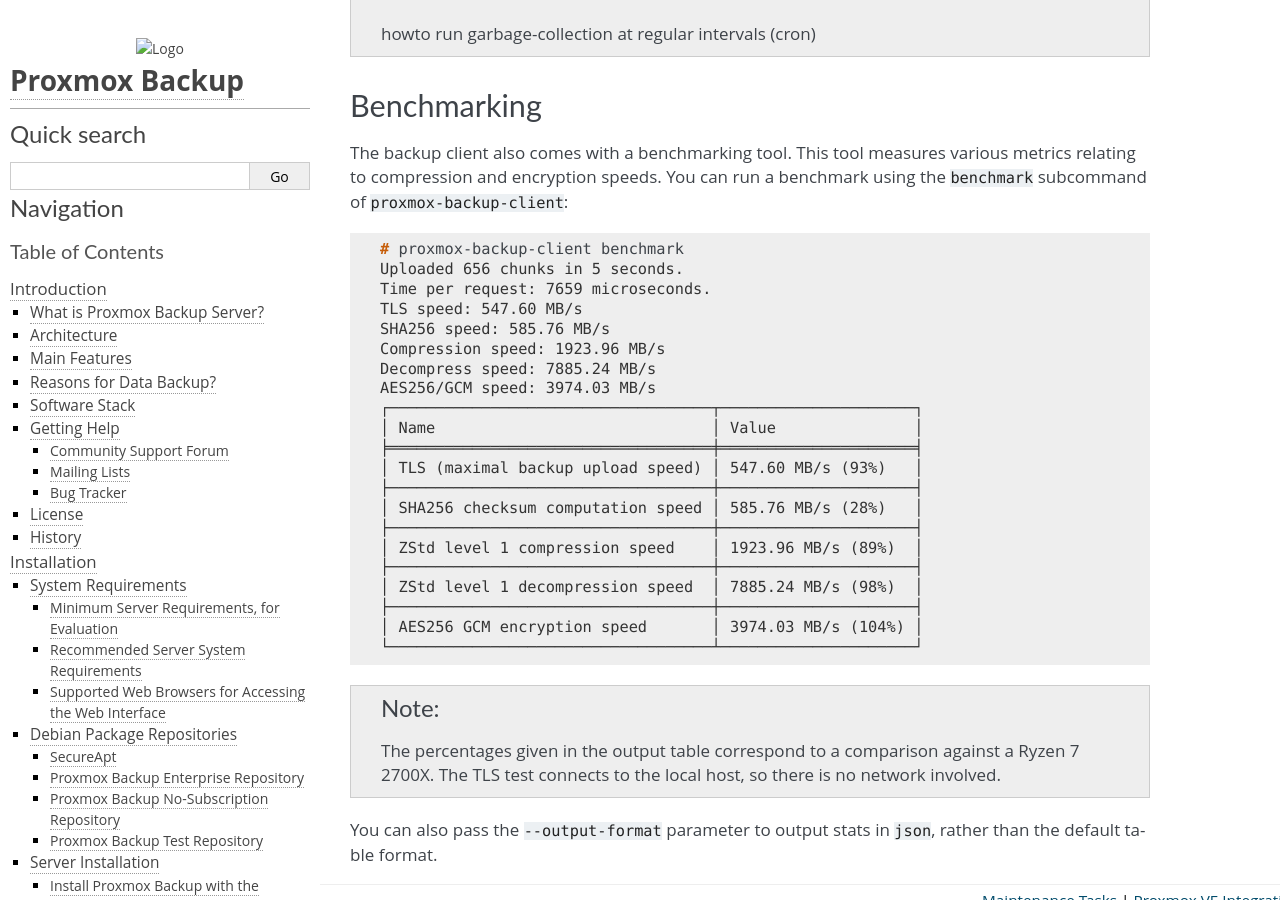
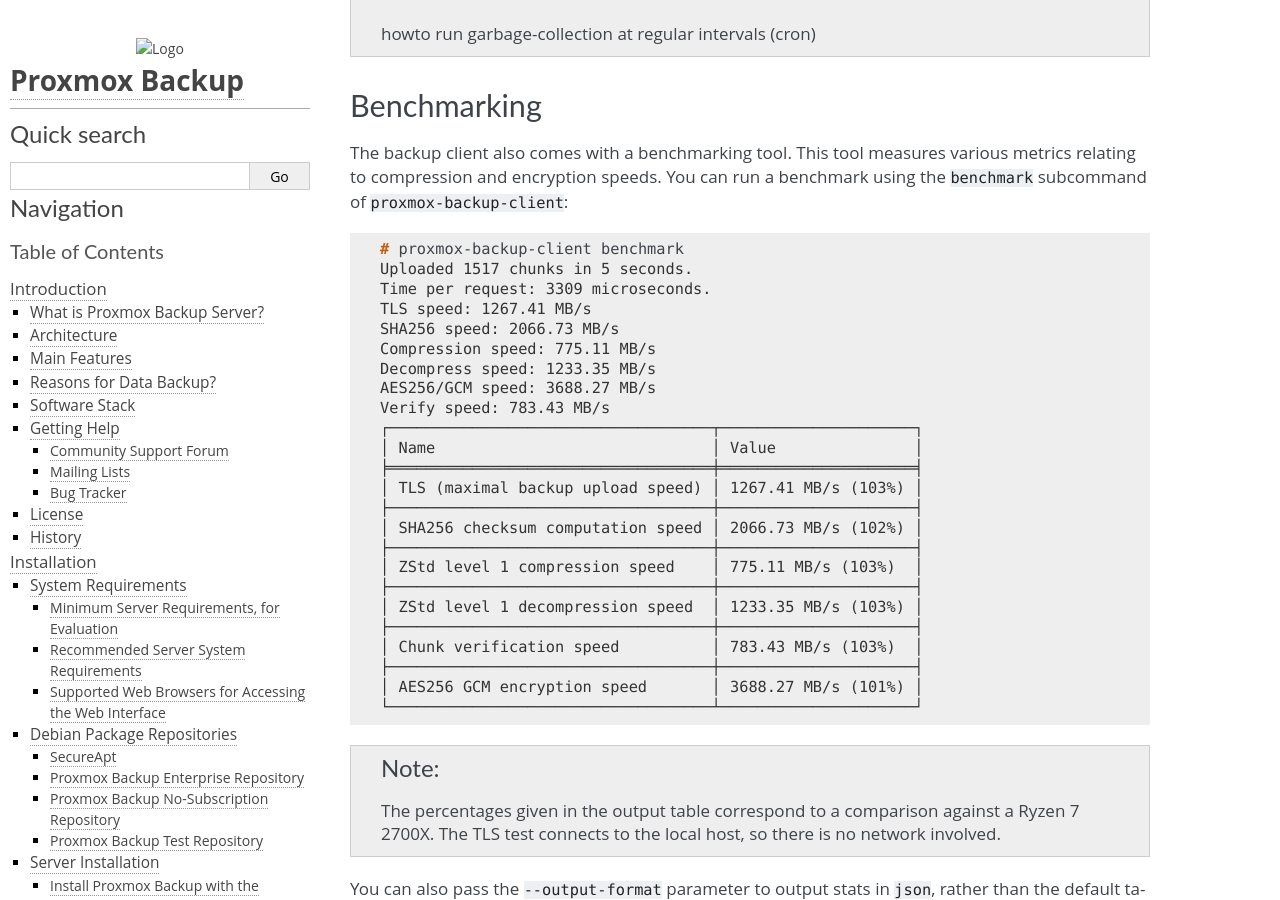
Before and after one commit to proxmox/proxmox-backup, a Sphinx documentation site: the page built from docs/backup-client.rst, in a window 1280 px wide and 900 px high, scrolled down 13517 px. Built offline with Sphinx 7.4.7, drawn with Linux system fonts in a browser that asks for light colours.

Commit message:
docs: update benchmark results

```diff
--- a/docs/backup-client.rst
+++ b/docs/backup-client.rst
@@ -698,26 +698,30 @@
 .. code-block:: console
 
   # proxmox-backup-client benchmark
-  Uploaded 656 chunks in 5 seconds.
-  Time per request: 7659 microseconds.
-  TLS speed: 547.60 MB/s
-  SHA256 speed: 585.76 MB/s
-  Compression speed: 1923.96 MB/s
-  Decompress speed: 7885.24 MB/s
-  AES256/GCM speed: 3974.03 MB/s
+  Uploaded 1517 chunks in 5 seconds.
+  Time per request: 3309 microseconds.
+  TLS speed: 1267.41 MB/s
+  SHA256 speed: 2066.73 MB/s
+  Compression speed: 775.11 MB/s
+  Decompress speed: 1233.35 MB/s
+  AES256/GCM speed: 3688.27 MB/s
+  Verify speed: 783.43 MB/s
   ┌───────────────────────────────────┬─────────────────────┐
   │ Name                              │ Value               │
   ╞═══════════════════════════════════╪═════════════════════╡
-  │ TLS (maximal backup upload speed) │ 547.60 MB/s (93%)   │
+  │ TLS (maximal backup upload speed) │ 1267.41 MB/s (103%) │
   ├───────────────────────────────────┼─────────────────────┤
-  │ SHA256 checksum computation speed │ 585.76 MB/s (28%)   │
+  │ SHA256 checksum computation speed │ 2066.73 MB/s (102%) │
   ├───────────────────────────────────┼─────────────────────┤
-  │ ZStd level 1 compression speed    │ 1923.96 MB/s (89%)  │
+  │ ZStd level 1 compression speed    │ 775.11 MB/s (103%)  │
   ├───────────────────────────────────┼─────────────────────┤
-  │ ZStd level 1 decompression speed  │ 7885.24 MB/s (98%)  │
+  │ ZStd level 1 decompression speed  │ 1233.35 MB/s (103%) │
   ├───────────────────────────────────┼─────────────────────┤
-  │ AES256 GCM encryption speed       │ 3974.03 MB/s (104%) │
+  │ Chunk verification speed          │ 783.43 MB/s (103%)  │
+  ├───────────────────────────────────┼─────────────────────┤
+  │ AES256 GCM encryption speed       │ 3688.27 MB/s (101%) │
   └───────────────────────────────────┴─────────────────────┘
+
 
 .. note:: The percentages given in the output table correspond to a
   comparison against a Ryzen 7 2700X. The TLS test connects to the
```
